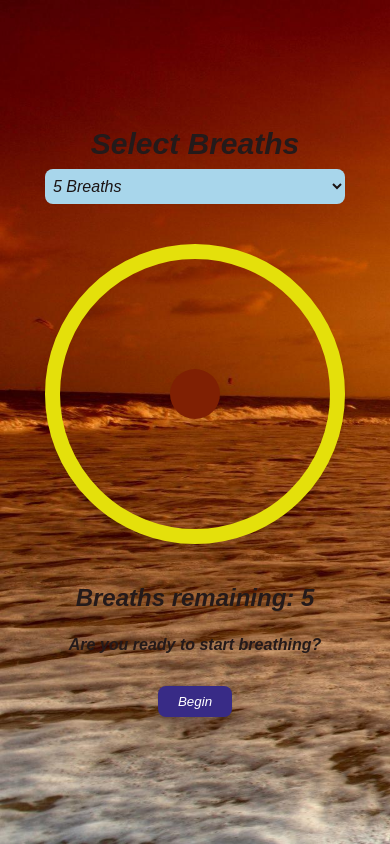
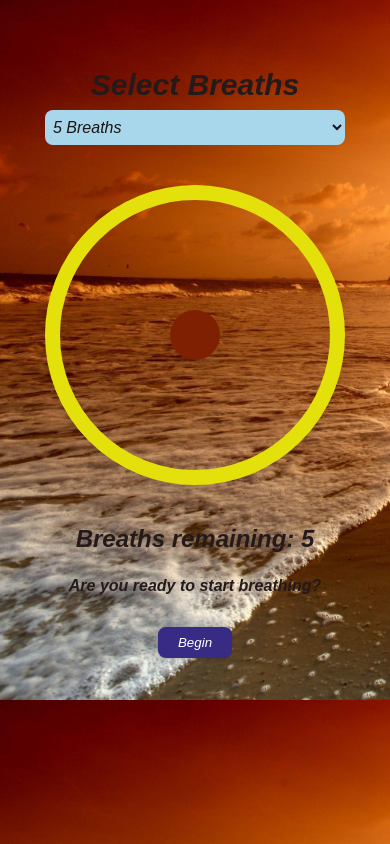
Before and after one commit to AryanSinghIIIT/Meditation-App, a plain HTML site: page index.html in a window 390 px wide. Drawn offline with Linux system fonts and the light colour scheme.

Commit message:
Update style.css

```diff
--- a/style.css
+++ b/style.css
@@ -122,4 +122,17 @@ button:hover {
   background-color: #969696;
 }
 
+@media (max-width: 700px) {
+  body {
+    min-height: 80vh;
+    display: flex;
+    flex-direction: column;
+    justify-content: center;
+    align-items: center;
+    background-size: 1000px 700px;
+    margin-top: 25px;
+  }
+
+}
+
 /*  Developed by Aryan Singh*/
```
